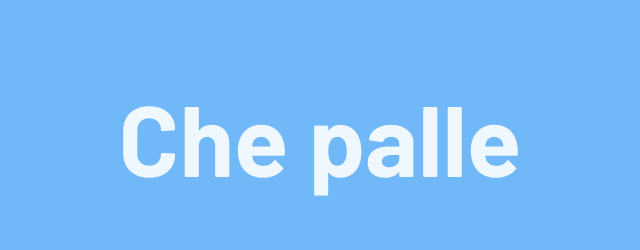
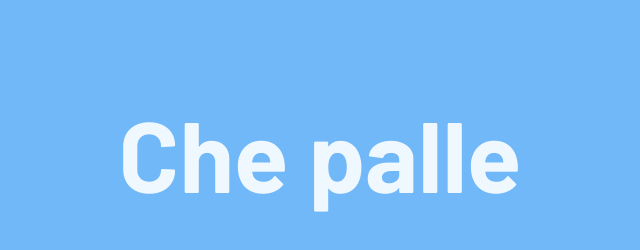
Before and after one commit to Bonni99/Repository_Progetto_1, a website: page index.html in a window 1280 px wide. Shown: the whole page, without its empty margins (320-960 px from the left). Drawn offline with Linux system fonts and the light colour scheme; files that its build step writes are made by us from their sources; files whose address does not match are found by name.

Commit message:
push lezione 17

```diff
--- a/index.html
+++ b/index.html
@@ -13,34 +13,16 @@
   <meta property="og:image" content="">
     <link href="https://fonts.googleapis.com/css2?family=Barlow:wght@400;700&display=swap" rel="stylesheet">
 
-  <link rel="icon" href="/favicon.ico" sizes="any">
-  <link rel="icon" href="/icon.svg" type="image/svg+xml">
-  <link rel="apple-touch-icon" href="icon.png">
 
-  <link rel="stylesheet" href="css/normalize.css">
-  <link rel="stylesheet" href="css/style.css">
-  <link rel="stylesheet" href="css/index.css">
+  <link rel="stylesheet" href="dist\css\style.css">
+  <link rel="stylesheet" href="dist\css\index.css">
 
 
-  <link rel="manifest" href="site.webmanifest">
   <meta name="theme-color" content="#fafafa">
 </head>
-
-
-
-
 <body>
 <section class="main">
 <h1 class="title"> Che palle </h1>
 </section>
-
-
-
-
-
-  <script src="js/vendor/modernizr-3.12.0.min.js"></script>
-  <script src="js/app.js"></script>
-
 </body>
-
 </html>
```
Also changed, not shown: package.json (+16 -5 lines), 2 other files.
